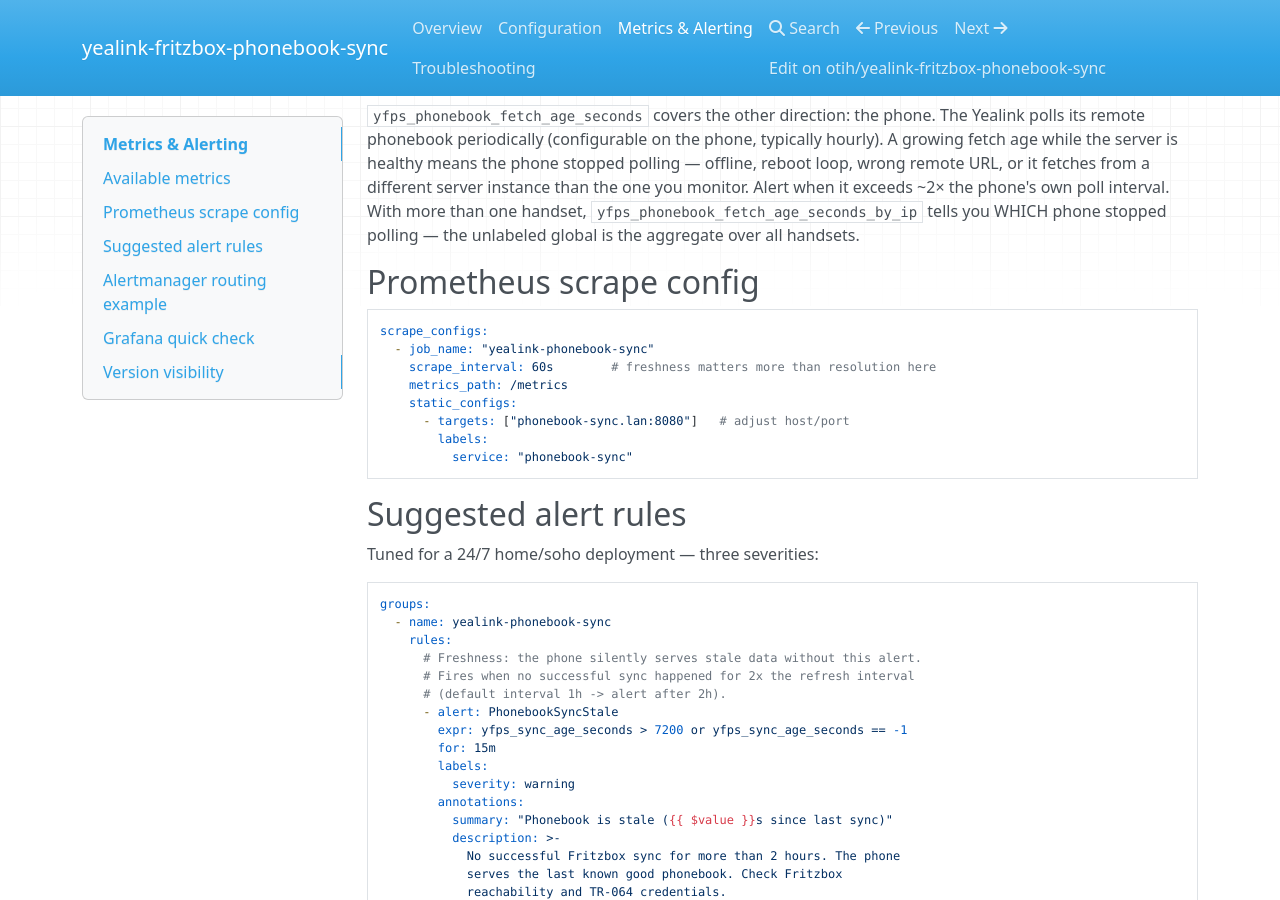
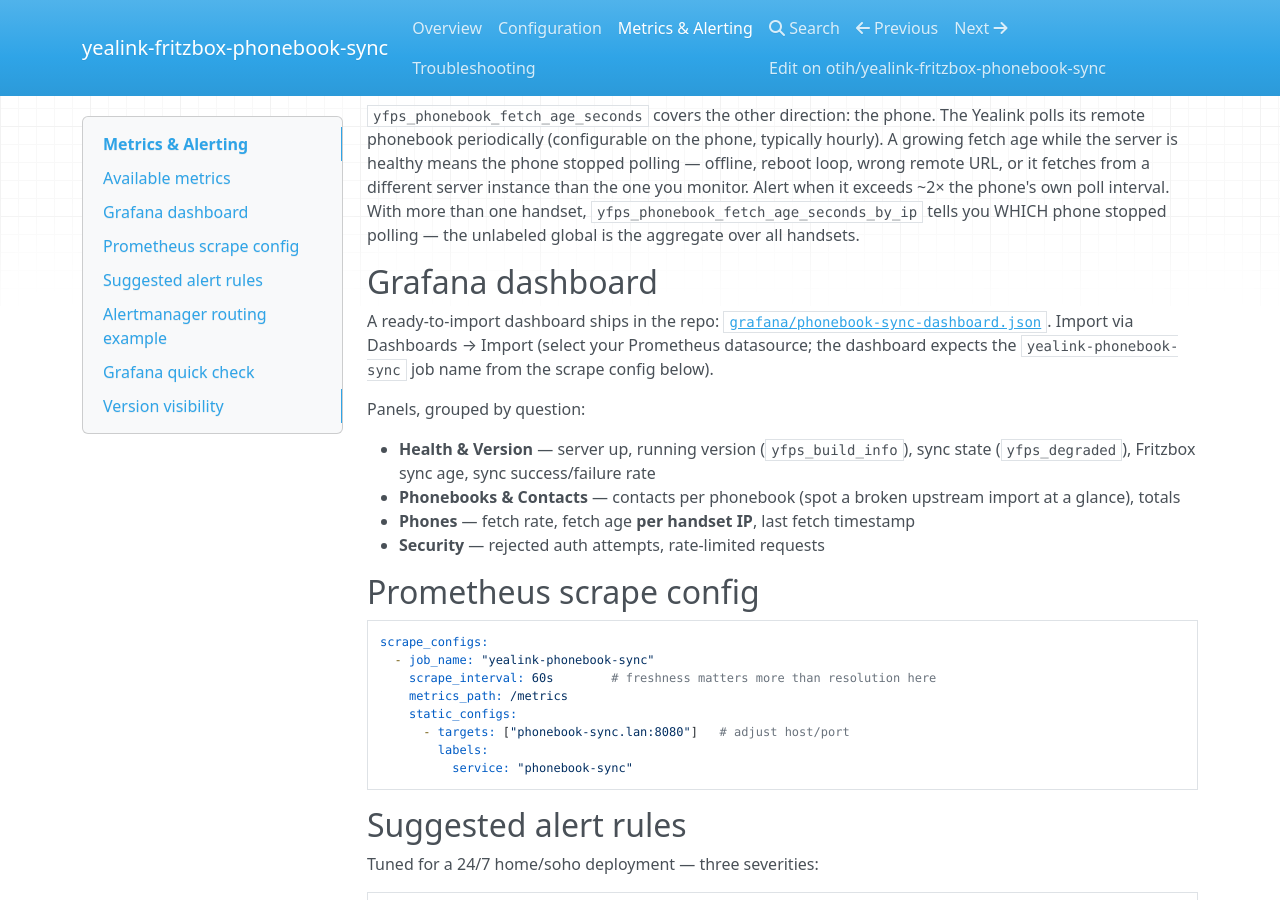
Before and after one commit to otih/yealink-fritzbox-phonebook-sync, an MkDocs documentation site: the page built from docs/metrics.md, in a window 1280 px wide and 900 px high, scrolled down 1894 px. Built offline with MkDocs 1.6.1, drawn with Linux system fonts in a browser that asks for light colours; nearby versions of some CDN libraries.

Commit message:
feat: importable Grafana dashboard for all 13 exported metrics
grafana/phonebook-sync-dashboard.json — import via Dashboards ->
Import, select the Prometheus datasource; expects the documented
'yealink-phonebook-sync' scrape job name.

Panels grouped by the question they answer:
- Health & Version: server up, running version, degraded state,
  Fritzbox sync age, sync success/failure rate
- Phonebooks & Contacts: per-phonebook contact counts (broken
  upstream import visible at a glance), contact/phonebook totals
- Phones: fetch rate, fetch age PER HANDSET IP (which phone stopped
  polling), last fetch timestamp
- Security: rejected Basic-Auth attempts (1h increase), blocked
  rate-limited requests

Every expr verified against the exporter source (13/13 metrics used,
all exist). Docs: metrics.md section + README endpoint-table pointer.

```diff
--- a/docs/metrics.md
+++ b/docs/metrics.md
@@ -42,6 +42,23 @@
 Alert when it exceeds ~2× the phone's own poll interval. With more than one
 handset, `yfps_phonebook_fetch_age_seconds_by_ip` tells you WHICH phone
 stopped polling — the unlabeled global is the aggregate over all handsets.
+
+## Grafana dashboard
+
+A ready-to-import dashboard ships in the repo:
+[`grafana/phonebook-sync-dashboard.json`](https://github.com/otih/yealink-fritzbox-phonebook-sync/blob/main/grafana/phonebook-sync-dashboard.json).
+Import via Dashboards → Import (select your Prometheus datasource; the
+dashboard expects the `yealink-phonebook-sync` job name from the scrape
+config below).
+
+Panels, grouped by question:
+
+- **Health & Version** — server up, running version (`yfps_build_info`),
+  sync state (`yfps_degraded`), Fritzbox sync age, sync success/failure rate
+- **Phonebooks & Contacts** — contacts per phonebook (spot a broken
+  upstream import at a glance), totals
+- **Phones** — fetch rate, fetch age **per handset IP**, last fetch timestamp
+- **Security** — rejected auth attempts, rate-limited requests
 
 ## Prometheus scrape config
 
```
Also changed, not shown: CHANGELOG.md (+11 -0 lines), README.md (+1 -1 lines), 1 other file.
